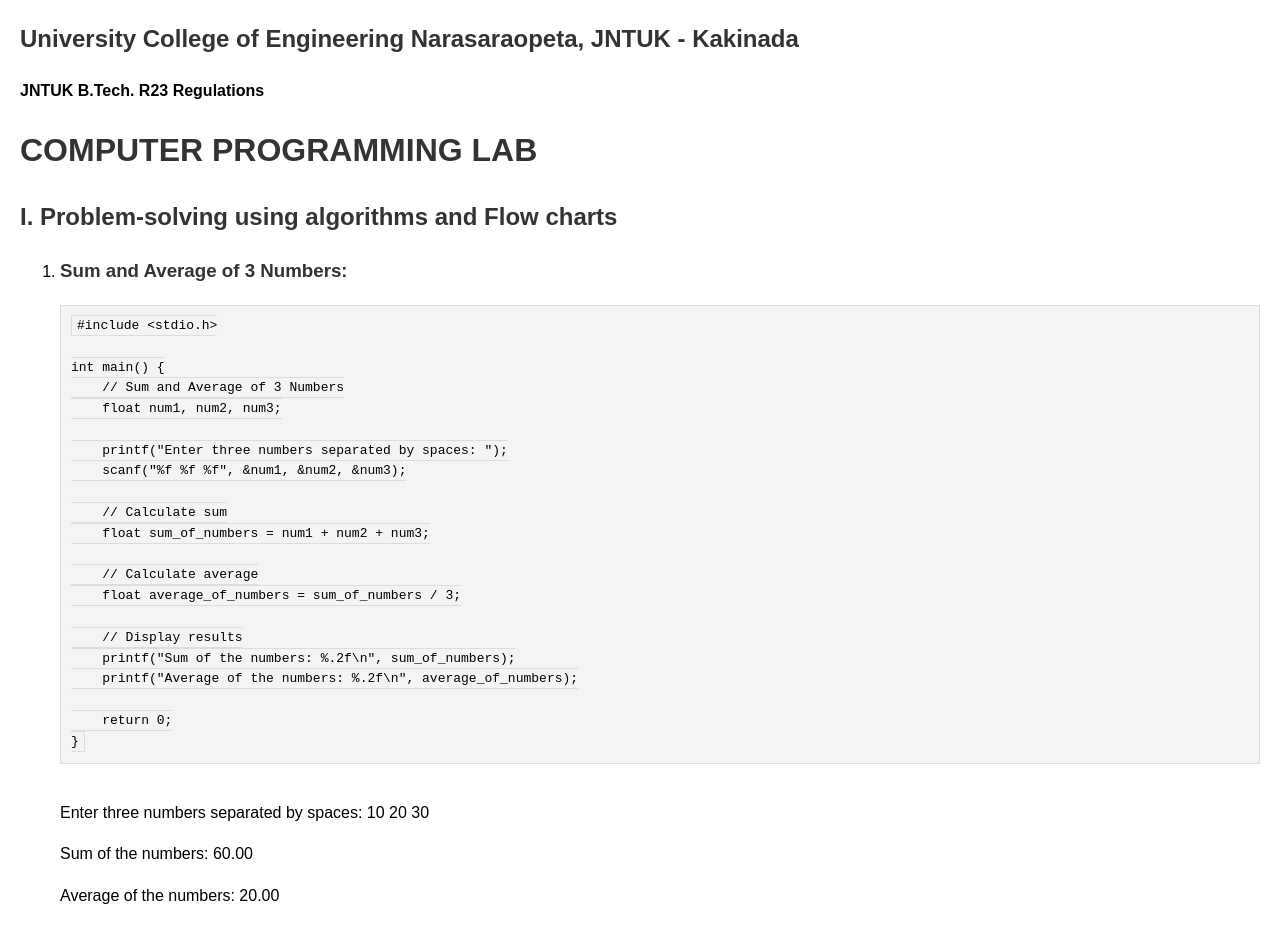
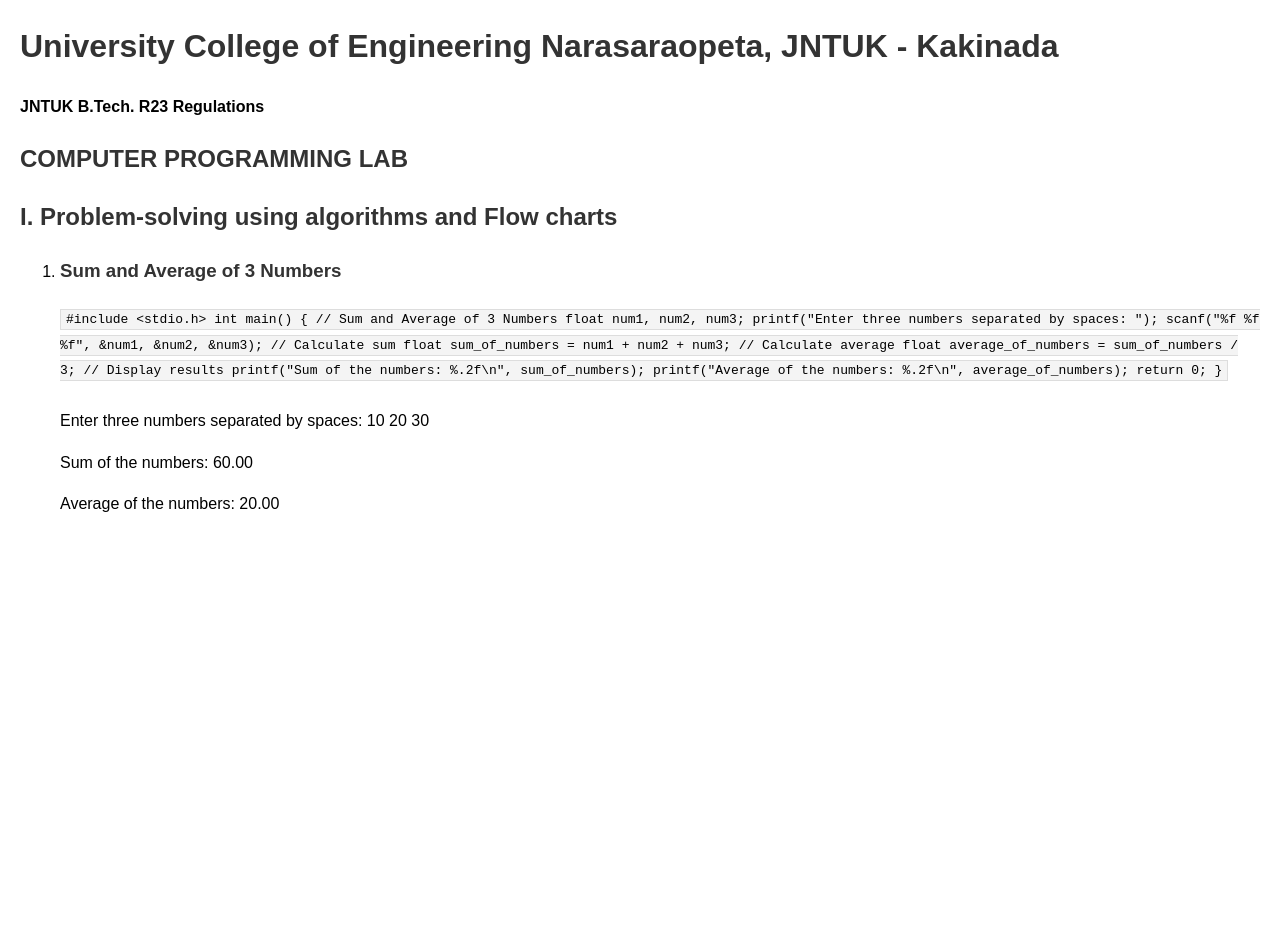
Before and after one commit to vg-edu/comp_notes, a plain HTML site: page index.html in a window 1280 px wide. After the commit the page ends 800 px from the top, so only its background shows below. Drawn offline with Linux system fonts and the light colour scheme.

Commit message:
Update index.html

```diff
--- a/index.html
+++ b/index.html
@@ -8,18 +8,26 @@
 </head>
 <body>
 
-<h2>University College of Engineering Narasaraopeta, JNTUK - Kakinada</h2>
+<header>
+    <h1>University College of Engineering Narasaraopeta, JNTUK - Kakinada</h1>
     <p><strong>JNTUK B.Tech. R23 Regulations</strong></p>
+</header>
 
-<h1>COMPUTER PROGRAMMING LAB</h1>
+<main>
+    <section id="lab-introduction">
+        <h2>COMPUTER PROGRAMMING LAB</h2>
+    </section>
 
+    <section id="problem-solving">
         <h2>I. Problem-solving using algorithms and Flow charts</h2>
 
         <ol>
             <li>
-        <h3>Sum and Average of 3 Numbers:</h3>
+                <article>
+                    <h3>Sum and Average of 3 Numbers</h3>
 
-        <pre><code>#include &lt;stdio.h&gt;
+                    <code-block>
+                        <code>#include &lt;stdio.h&gt;
 
 int main() {
     // Sum and Average of 3 Numbers
@@ -39,16 +47,19 @@
     printf("Average of the numbers: %.2f\n", average_of_numbers);
 
     return 0;
-}</code></pre>
+}</code>
 
                     <output>
                         <p>Enter three numbers separated by spaces: 10 20 30</p>
                         <p>Sum of the numbers: 60.00</p>
                         <p>Average of the numbers: 20.00</p>
                     </output>
+                </article>
             </li>
             <!-- Add similar HTML structure for other problems -->
         </ol>
+    </section>
+</main>
 
 </body>
 </html>
```
Lines whose indentation alone changed are shown as unchanged.
